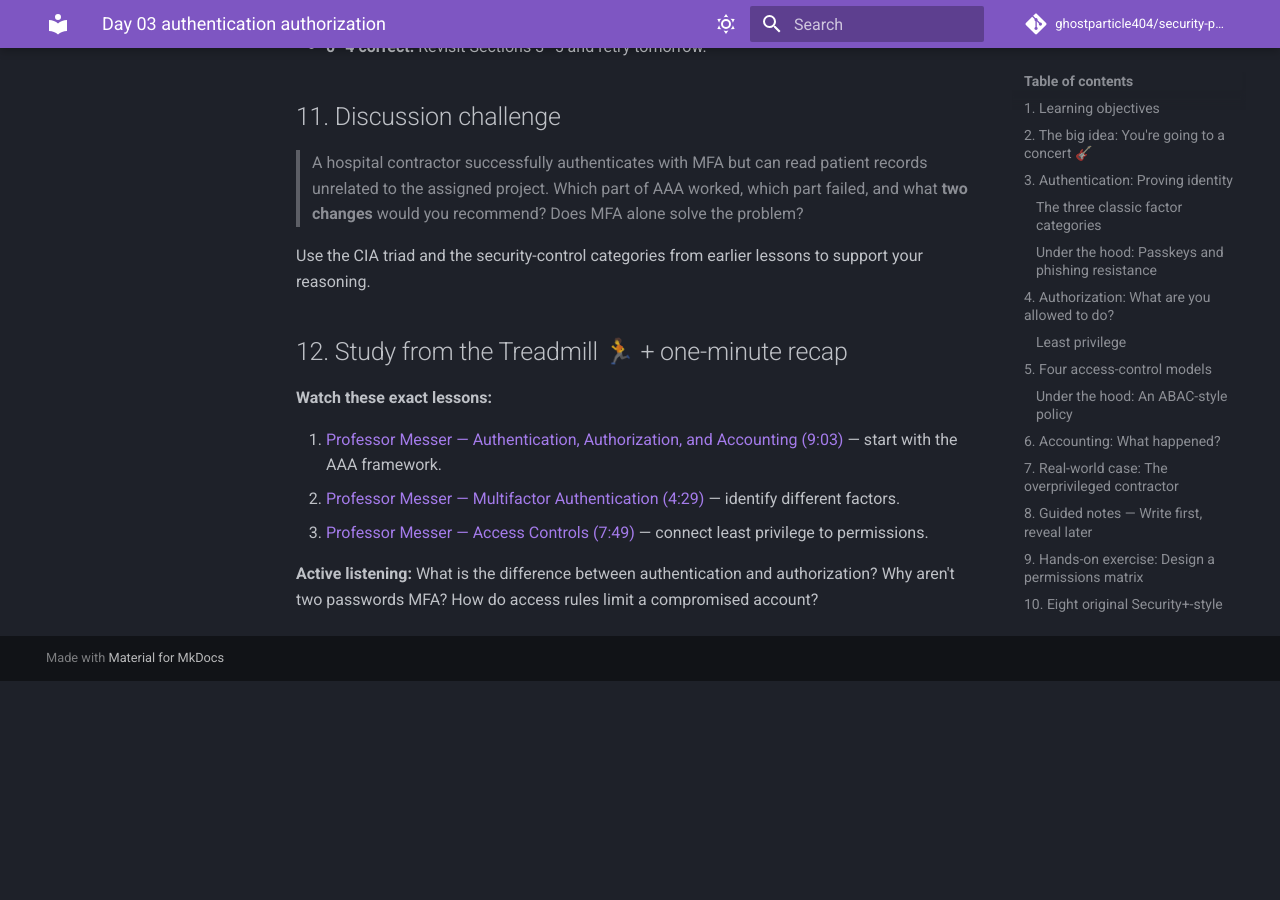
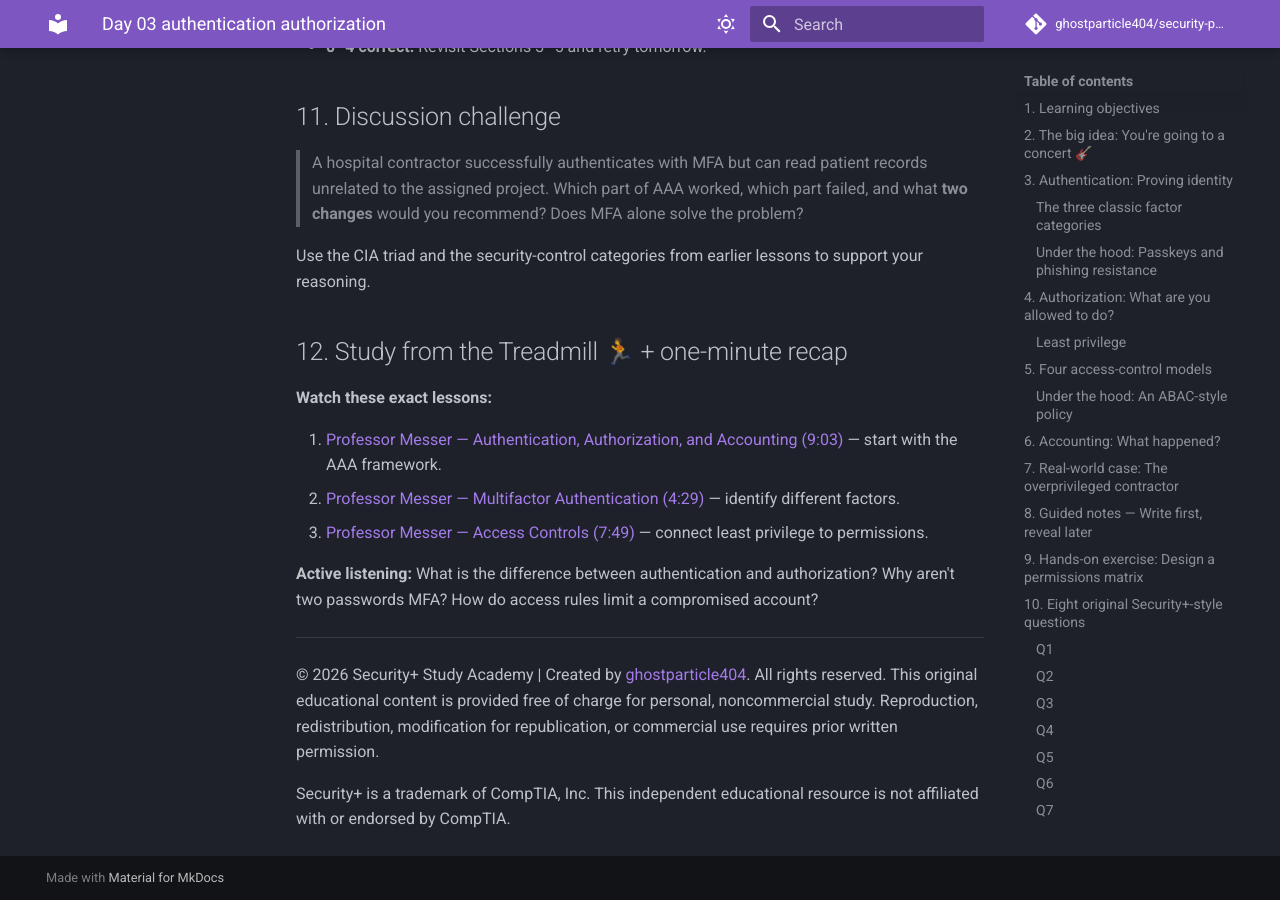
Before and after one commit to ghostparticle404/security-plus-study-academy, an MkDocs documentation site: the page built from docs/week-01/day-03-authentication-authorization.md, in a window 1280 px wide and 900 px high, scrolled down 8363 px. Built offline with MkDocs 1.6.1 and Material for MkDocs 9.7.7, drawn with Linux system fonts in a browser that asks for light colours; comment, search, counter and statistics services are not loaded; before the commit the page ends 9044 px from its top, so only the background shows below that.

Commit message:
day-03-authentication-authorization

```diff
--- a/docs/week-01/day-03-authentication-authorization.md
+++ b/docs/week-01/day-03-authentication-authorization.md
@@ -331,3 +331,9 @@ Use the CIA triad and the security-control categories from earlier lessons to su
 3. [Professor Messer — Access Controls (7:49)](https://www.professormesser.com/security-plus/sy0-701/sy0-701-video/access-controls-sy0-701/) — connect least privilege to permissions.
 
 **Active listening:** What is the difference between authentication and authorization? Why aren't two passwords MFA? How do access rules limit a compromised account?
+
+---
+© 2026 Security+ Study Academy | Created by [ghostparticle404](https://github.com/ghostparticle404).
+All rights reserved. This original educational content is provided free of charge for personal, noncommercial study. Reproduction, redistribution, modification for republication, or commercial use requires prior written permission.
+
+Security+ is a trademark of CompTIA, Inc. This independent educational resource is not affiliated with or endorsed by CompTIA.
```
